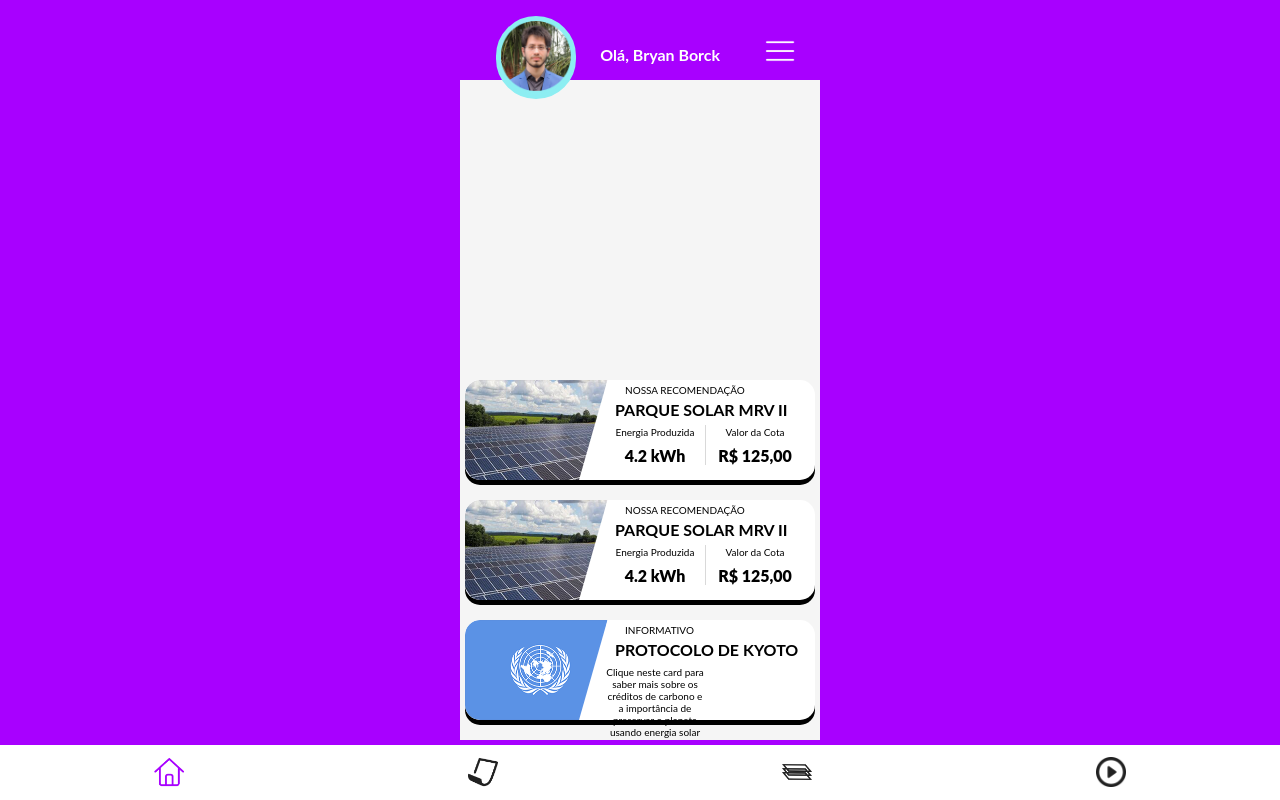
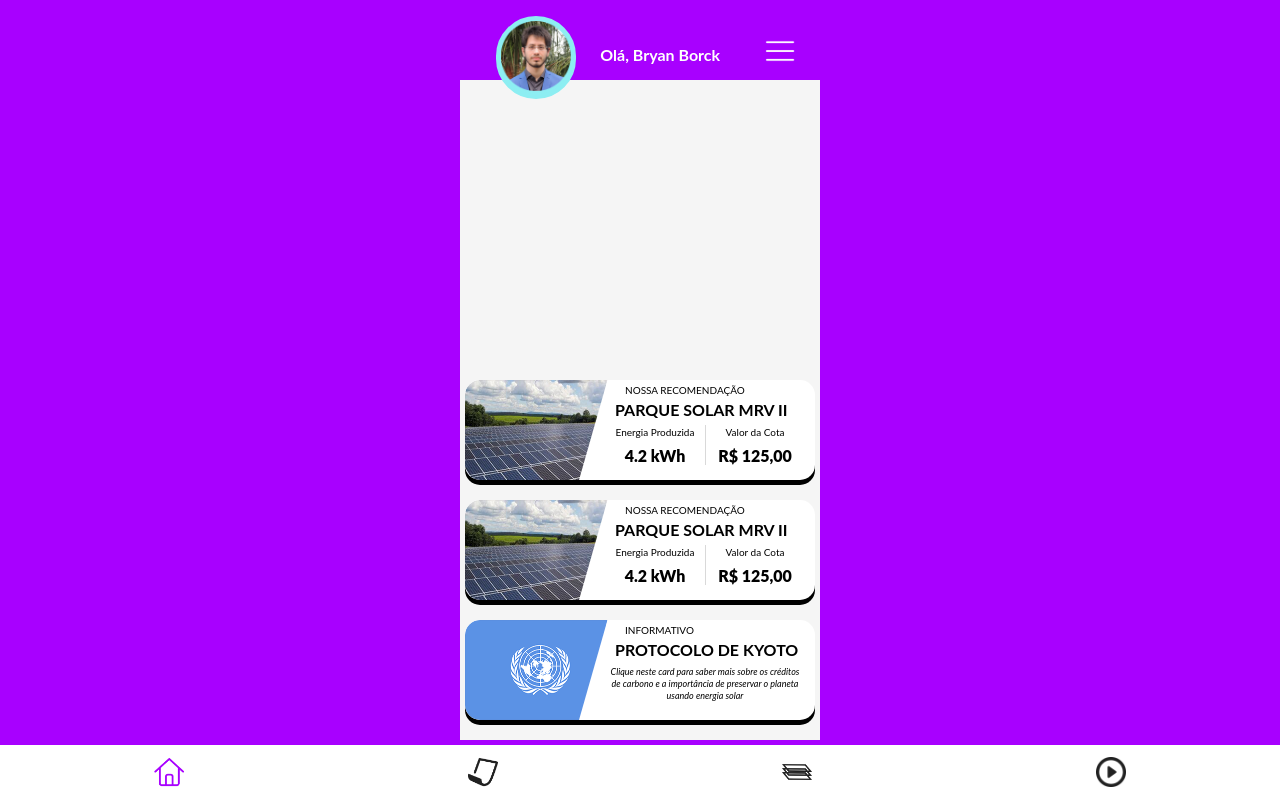
Before and after one commit to luiz-lvj/navi-tech-journey-2022, a React (Create React App) app: page /home in a window 1280 px wide. Built offline with nearby package versions, Linux system fonts and the light colour scheme.

Commit message:
Update ParkCard.js

```diff
--- a/src/components/ParkCard.js
+++ b/src/components/ParkCard.js
@@ -28,7 +28,7 @@ const ParkCard = (props) => {
         <CardTitle>{props.title}</CardTitle>
         <CardType>{props.type}</CardType>
         <CardImage src={props.image}></CardImage>
-        <CardStat1>{props.stat1}</CardStat1>
+        <CardStat>{props.stat1}</CardStat>
       </CardWrapper>
     )
   }
@@ -113,8 +113,6 @@ const CardImage = styled.img`
   border-radius: 15px 0 0 15px;
   clip-path: polygon(0 0, 100% 0, 80% 100%, 0 100%);
 `
-
-
 const CardStat1 = styled.div`
   position: absolute;
   top: 46px;
@@ -130,6 +128,24 @@ const CardStat1 = styled.div`
   align-items: center;
   text-align: center;
   display: inline-block;
+`
+
+const CardStat = styled.div`
+  position: absolute;
+  top: 46px;
+  width: 200px;
+  left: 140px;
+  height: 20px;
+  font-family: 'Lato', Helvetica, sans-serif;
+  font-style: normal;
+  font-weight: 400px;
+  font-size: 9px;
+  line-height: 12px;
+  display: flex;
+  align-items: center;
+  text-align: center;
+  display: inline-block;
+  font-style: italic;
 `
 
 const CardValue1 = styled.div`
```
